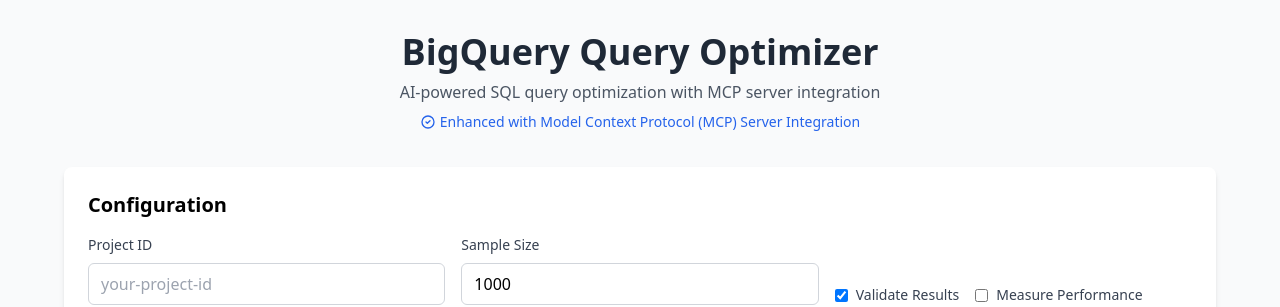
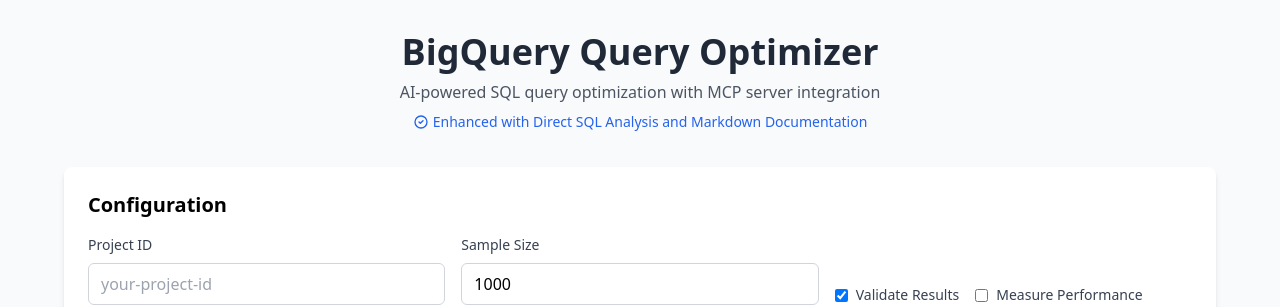
Before and after one commit to Sanket1815/BigQuery-Opt, a FastAPI app: page / in a window 1280 px wide. Shown: the top 307 px of the page. Run offline with FastAPI, Linux system fonts and the light colour scheme; some libraries are stand-ins or nearby versions.

Commit message:
Updated README.md

```diff
--- a/src/api/templates/index.html
+++ b/src/api/templates/index.html
@@ -20,7 +20,7 @@
                     <svg class="w-4 h-4 mr-1" fill="none" stroke="currentColor" viewBox="0 0 24 24">
                         <path stroke-linecap="round" stroke-linejoin="round" stroke-width="2" d="M9 12l2 2 4-4m6 2a9 9 0 11-18 0 9 9 0 0118 0z"></path>
                     </svg>
-                    Enhanced with Model Context Protocol (MCP) Server Integration
+                    Enhanced with Direct SQL Analysis and Markdown Documentation
                 </span>
             </div>
         </div>
@@ -549,12 +549,12 @@ SELECT c.name, o.total FROM customers c JOIN orders o ON c.id = o.customer_id"><
                         <div class="bg-blue-50 p-4 rounded-lg">
                             <h3 class="font-semibold text-blue-800">Optimizations Applied</h3>
                             <p class="text-2xl font-bold text-blue-600">${result.total_optimizations}</p>
-                            <p class="text-xs text-blue-600 mt-1">via MCP Server</p>
+                            <p class="text-xs text-blue-600 mt-1">via Documentation Analysis</p>
                         </div>
                         <div class="bg-green-50 p-4 rounded-lg">
                             <h3 class="font-semibold text-green-800">Expected Improvement</h3>
                             <p class="text-2xl font-bold text-green-600">${result.estimated_improvement ? (result.estimated_improvement * 100).toFixed(1) + '%' : 'N/A'}</p>
-                            <p class="text-xs text-green-600 mt-1">AI + Documentation</p>
+                            <p class="text-xs text-green-600 mt-1">AI + Markdown Docs</p>
                         </div>
                         <div class="bg-purple-50 p-4 rounded-lg">
                             <h3 class="font-semibold text-purple-800">Processing Time</h3>
```
Also changed, not shown: README.md, 1 other file.
